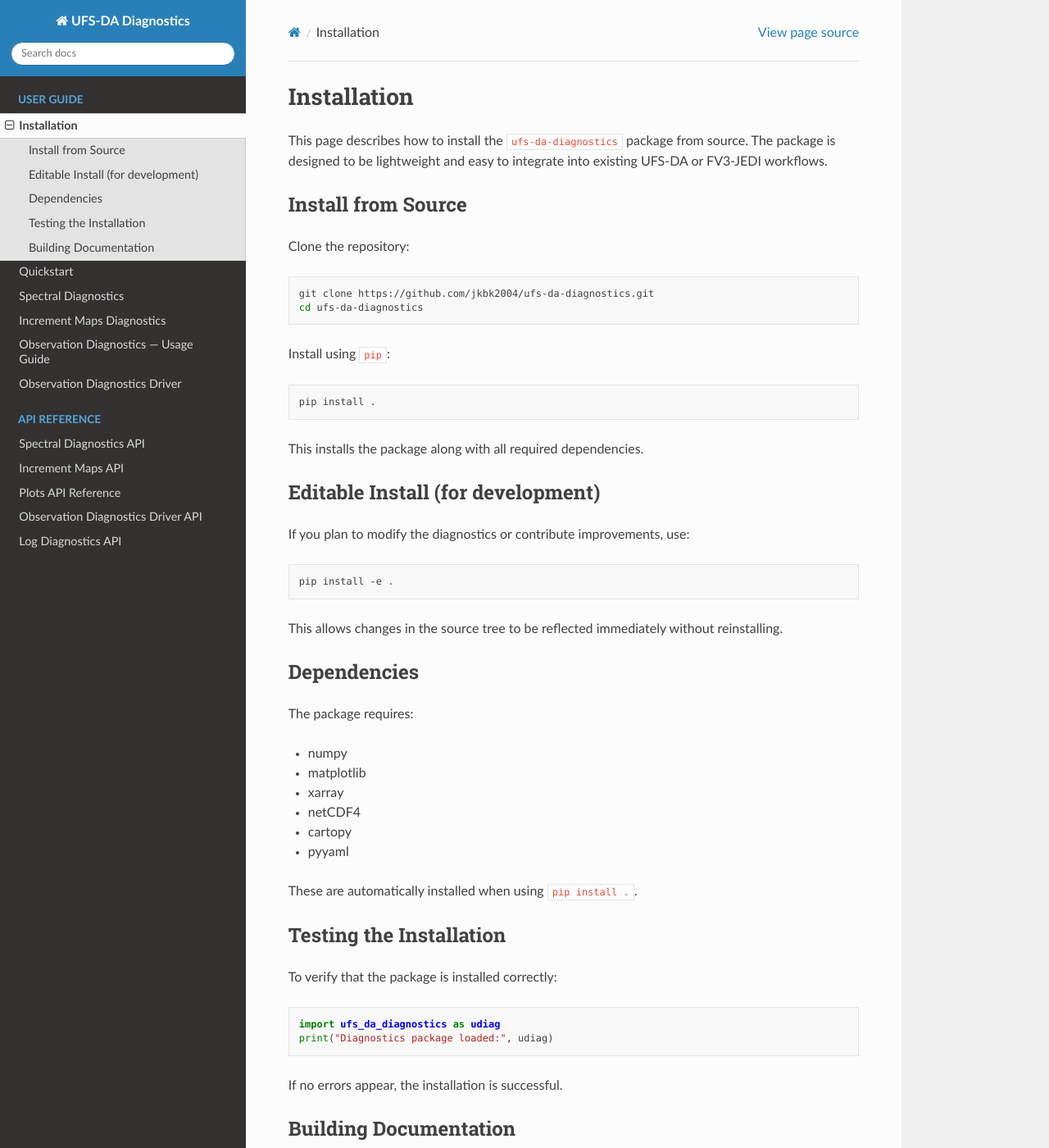
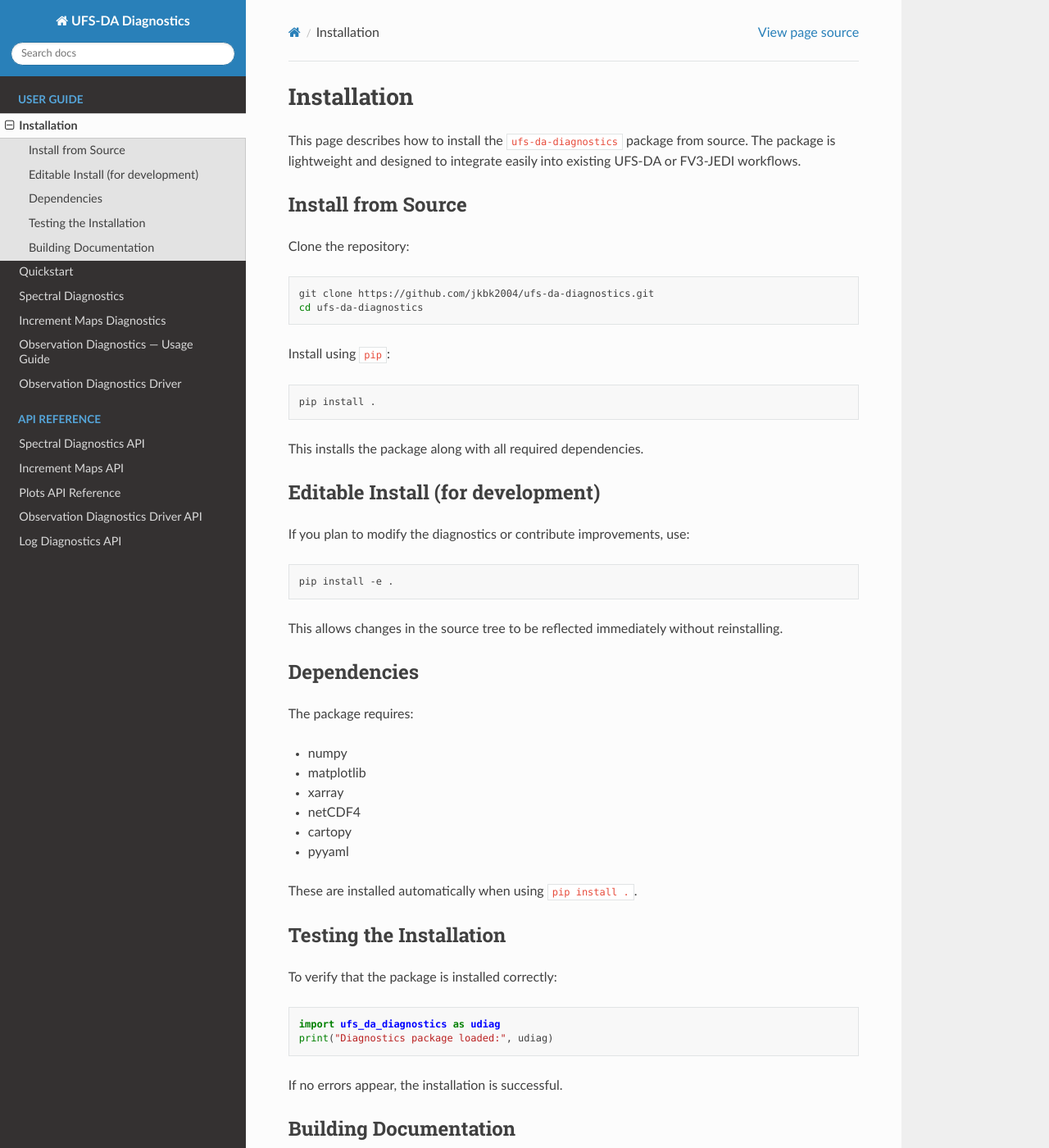
Before and after one commit to jkbk2004/ufs_da_diagnostics, a Sphinx documentation site: the page built from docs/installation.rst, in a window 1280 px wide and 1400 px high. Shown: the whole window at 82% size. Built offline with Sphinx 7.4.7 and the Read the Docs theme 3.1.0, drawn with Linux system fonts in a browser that asks for light colours; pages that are not in the unit, such as notebooks, are missing from menus; some of the changed text lies outside the part shown.

Commit message:
Update installation.rst

```diff
--- a/docs/installation.rst
+++ b/docs/installation.rst
@@ -2,8 +2,9 @@ Installation
 ============
 
 This page describes how to install the ``ufs-da-diagnostics`` package
-from source. The package is designed to be lightweight and easy to
-integrate into existing UFS-DA or FV3-JEDI workflows.
+from source. The package is lightweight and designed to integrate easily
+into existing UFS-DA or FV3-JEDI workflows.
+
 
 Install from Source
 -------------------
@@ -23,6 +24,7 @@ Install using ``pip``:
 
 This installs the package along with all required dependencies.
 
+
 Editable Install (for development)
 ----------------------------------
 
@@ -34,6 +36,7 @@ If you plan to modify the diagnostics or contribute improvements, use:
 
 This allows changes in the source tree to be reflected immediately
 without reinstalling.
+
 
 Dependencies
 ------------
@@ -47,7 +50,8 @@ The package requires:
 - cartopy
 - pyyaml
 
-These are automatically installed when using ``pip install .``.
+These are installed automatically when using ``pip install .``.
+
 
 Testing the Installation
 ------------------------
@@ -61,6 +65,7 @@ To verify that the package is installed correctly:
 
 If no errors appear, the installation is successful.
 
+
 Building Documentation
 ----------------------
 
```
Also changed, not shown: other parts of docs/installation.rst (+4 -2 lines).
